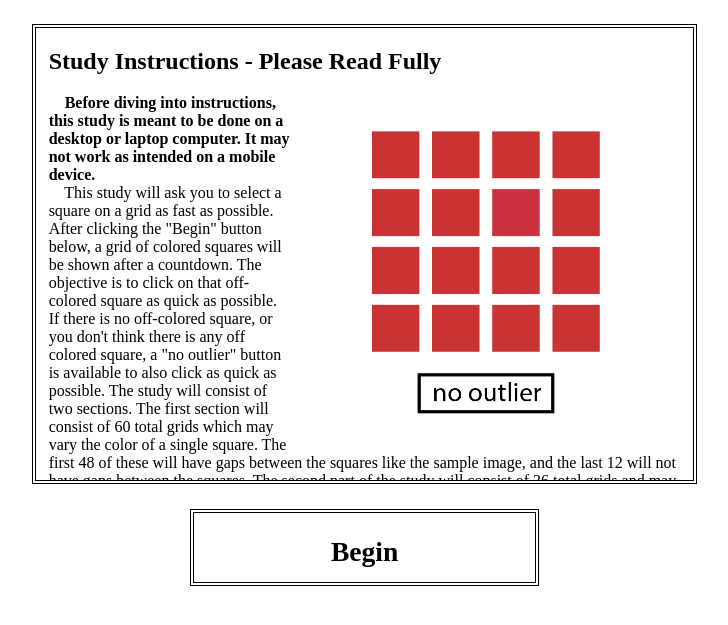
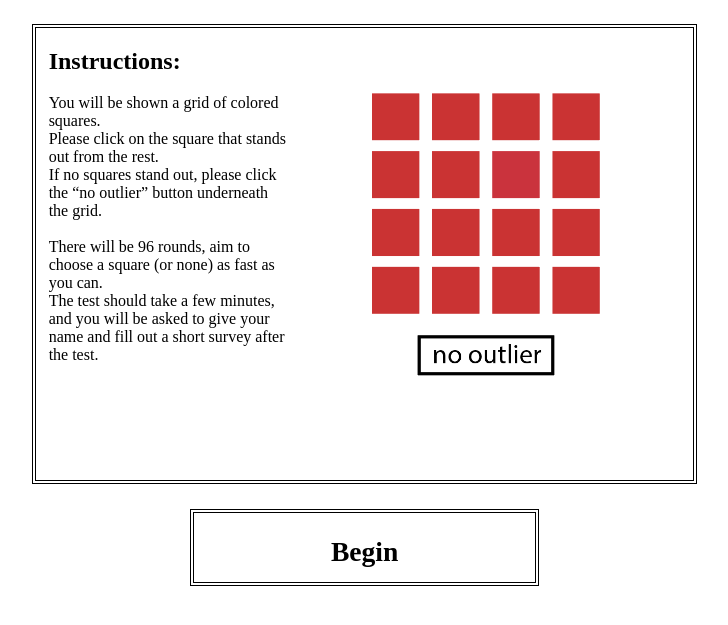
Before and after one commit to Syvven/laurens-research-project, a plain HTML site: page index.html in a window 1280 px wide. Shown: the part 77-702 px from the top of the page, without its empty margins (292-1020 px from the left). Drawn offline with Linux system fonts and the light colour scheme.

Commit message:
updated intro text

```diff
--- a/index.html
+++ b/index.html
@@ -17,30 +17,14 @@
             </p>
 
             <div class="card" id="intro">
-                <h2 id="intro-h2"> Study Instructions - Please Read Fully</h2>
+                <h2 id="intro-h2"> Instructions:</h2>
                 <img src="data/example.png" id="intro-image"></img>
                 <p id="intro-text">
-                    &nbsp; &nbsp; <b>Before diving into instructions, this study is meant to be done on a
-                    desktop or laptop computer. It may not work as intended on a mobile device. </b><br>
-                    &nbsp; &nbsp; This study will ask you to select a square on a grid as fast as possible.
-                    After clicking the "Begin" button below, a grid of colored squares will be
-                    shown after a countdown. The objective is to click on that off-colored
-                    square as quick as possible. If there is no off-colored square, or you don't
-                    think there is any off colored square, a "no outlier" button is available to
-                    also click as quick as possible. The study will consist of two sections.
-                    The first section will consist of 60 total grids which may vary the color
-                    of a single square. The first 48 of these will have gaps between
-                    the squares like the sample image, and the last 12 will not have gaps between
-                    the squares. The second part of the study will consist of 36 total grids and
-                    may vary more than one square with more than one color. The goal for the second
-                    part is to pick out the one that stands out the most to you, or say there is
-                    no outlier. The first 24 will have gaps between the squares, and the next 12
-                    will not have gaps. <br>
-                    &nbsp; &nbsp; Through the study, your responses will be timed and recorded.
-                    At the end of the study, these times will be recorded, you will be asked to
-                    enter your name, and a link to a google form will be shown to conduct a short
-                    questionaire. If you wish to see any of the data or information that was being
-                    recorded, please contact Lauren Oliver at olive381@umn.edu
+                    You will be shown a grid of colored squares. <br>
+                    Please click on the square that stands out from the rest.  <br>
+                    If no squares stand out, please click the “no outlier” button underneath the grid. <br><br>
+                    There will be 96 rounds, aim to choose a square (or none) as fast as you can. <br>
+                    The test should take a few minutes, and you will be asked to give your name and fill out a short survey after the test. <br>
                 </p>
             </div>
 
--- a/style.css
+++ b/style.css
@@ -77,7 +77,7 @@ p
 
 #intro-image
 {
-    margin-top: 1%;
+    margin-top: -5%;
     max-width: 100%;
     max-height: 100%;
     padding: .5%;
```
